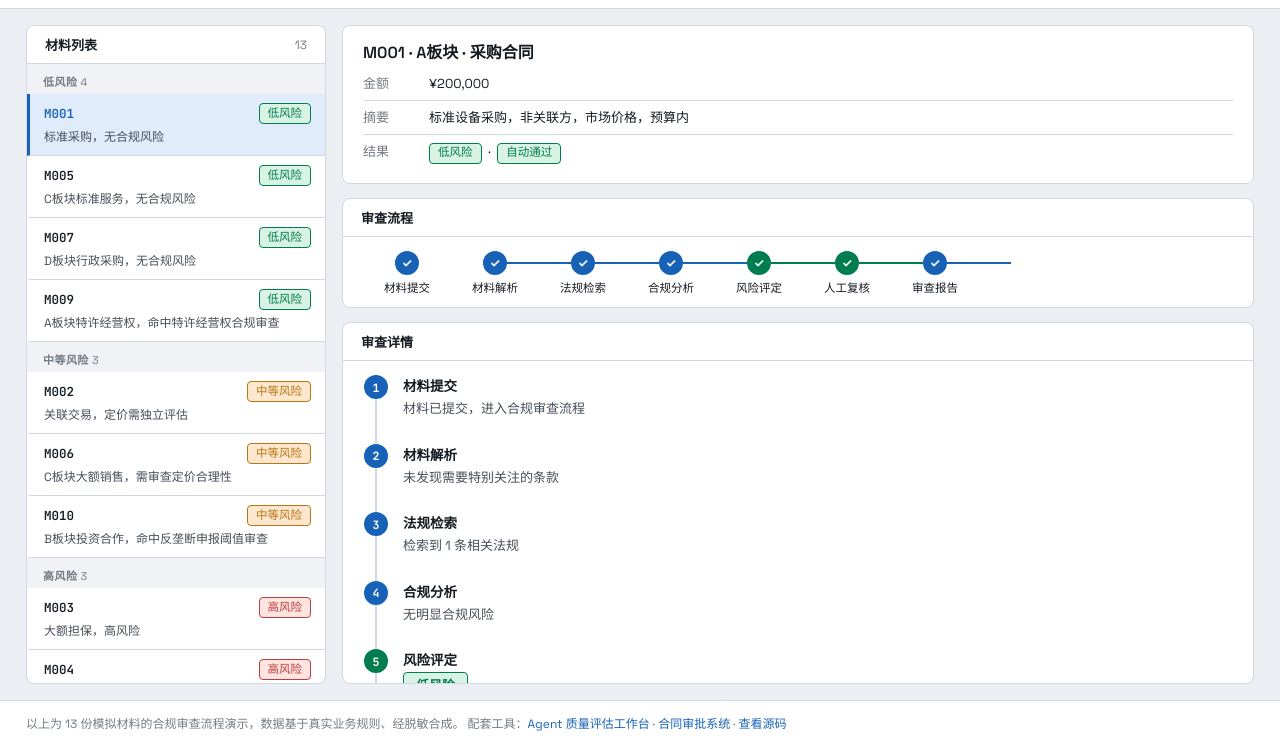
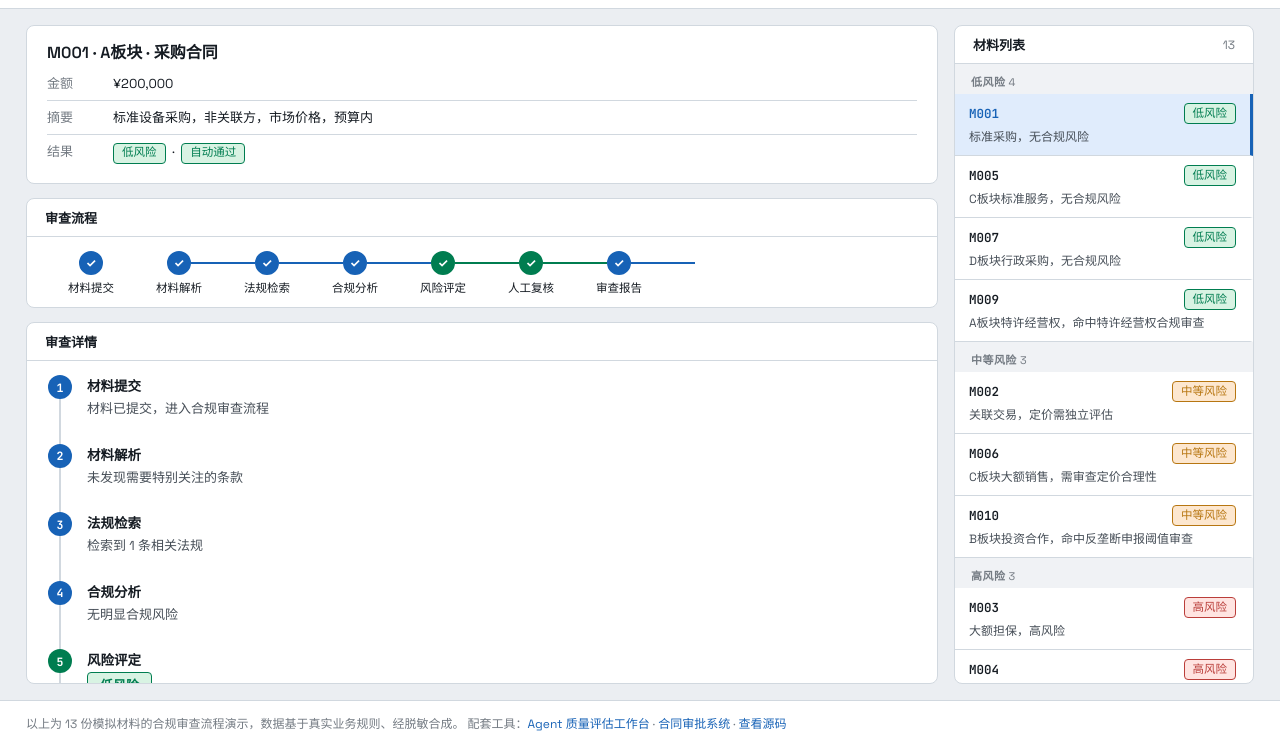
Before and after one commit to lesPrivilege/compliance-review-agent, a plain HTML site: page docs/index.html in a window 1280 px wide. Shown: the part 51-800 px from the top of the page. Drawn offline with Linux system fonts and the light colour scheme.

Commit message:
docs: sidebar moved to right, mirror layout for visual distinction

```diff
--- a/docs/index.html
+++ b/docs/index.html
@@ -75,11 +75,11 @@
   .group-label .group-count { font-weight:400; }
   .case-row {
     display:block; width:100%; text-align:left; background:none; border:none;
-    border-bottom:1px solid var(--border); border-left:3px solid transparent;
+    border-bottom:1px solid var(--border); border-right:3px solid transparent;
     padding:9px 14px; cursor:pointer; font-family:inherit; color:var(--text);
   }
   .case-row:hover { background:#F3F5F8; }
-  .case-row.active { background:var(--primary-bg); border-left-color:var(--primary); }
+  .case-row.active { background:var(--primary-bg); border-right-color:var(--primary); }
   .case-row-top { display:flex; align-items:center; justify-content:space-between; gap:8px; margin-bottom:4px; }
   .case-id { font-family:var(--font-mono); font-size:12.5px; font-weight:600; color:var(--text); }
   .case-row.active .case-id { color:var(--primary); }
@@ -179,11 +179,6 @@
   </header>
 
   <div class="layout">
-    <div class="panel sidebar-panel">
-      <div class="panel-head">材料列表 <span class="count" id="caseCount"></span></div>
-      <div class="case-list" id="sidebar"></div>
-    </div>
-
     <div class="main-col">
       <div class="panel"><div id="caseHeader"></div></div>
       <div class="panel">
@@ -194,6 +189,11 @@
         <div class="panel-head">审查详情</div>
         <div class="detail-body" id="detailBody"></div>
       </div>
+    </div>
+
+    <div class="panel sidebar-panel">
+      <div class="panel-head">材料列表 <span class="count" id="caseCount"></span></div>
+      <div class="case-list" id="sidebar"></div>
     </div>
   </div>
 
```
